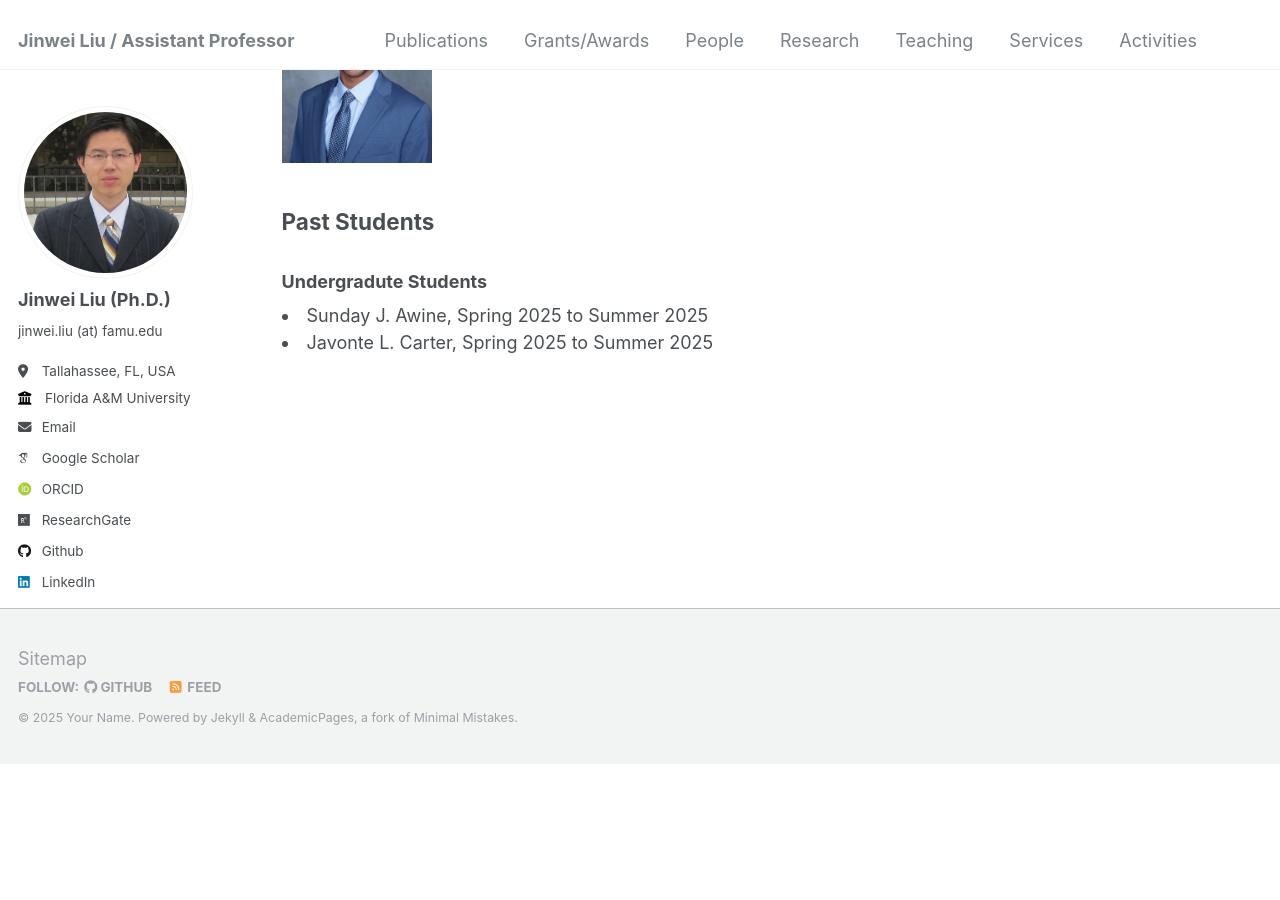
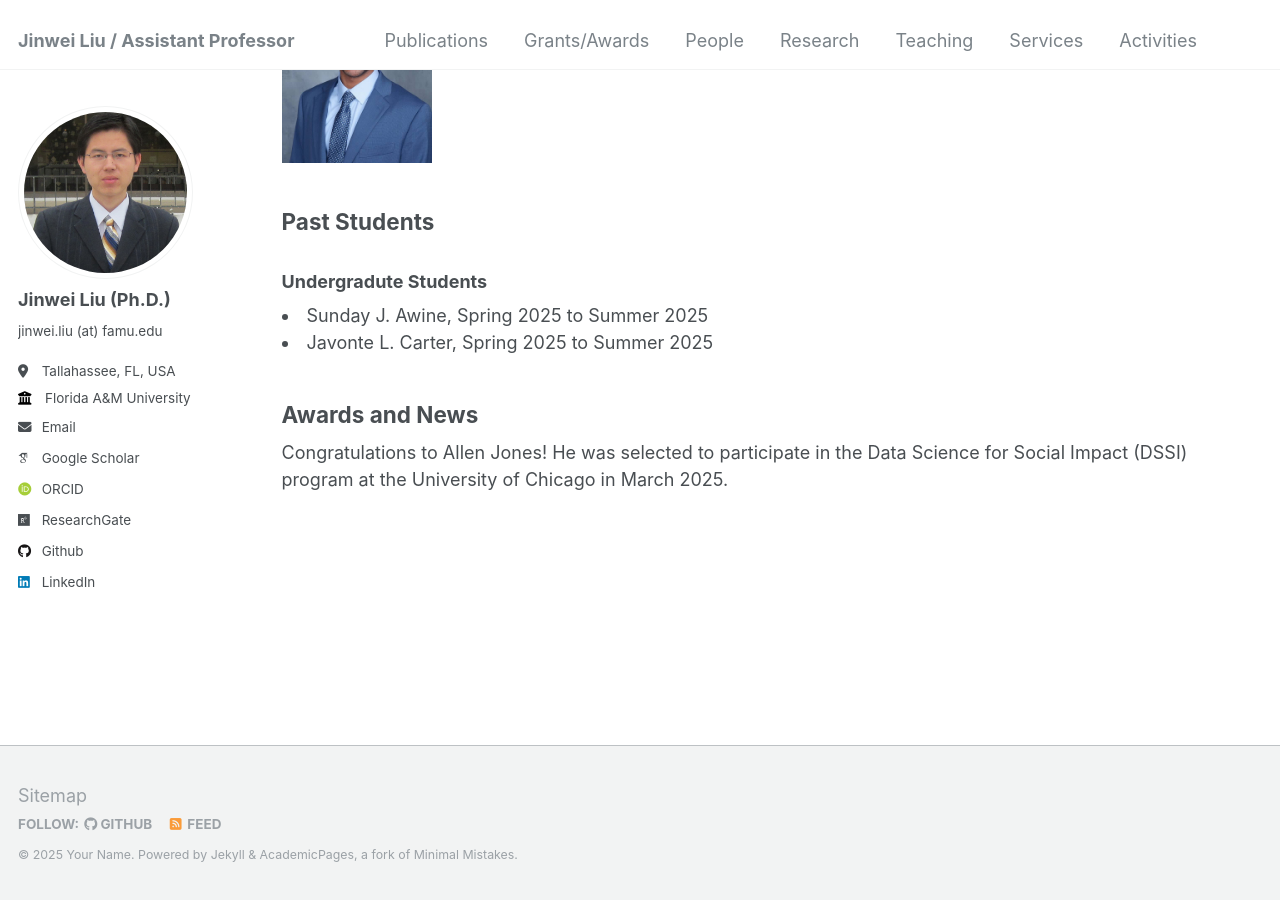
Before and after one commit to jinweiliucu/jinweiliucu.github.io, a Jekyll site: the page built from _pages/people.html, in a window 1280 px wide and 900 px high, scrolled down 536 px. Built offline with Jekyll 4.4.1, drawn with Linux system fonts in a browser that asks for light colours; some web fonts are replaced; before the commit the page ends 1299 px from its top, so only the background shows below that.

Commit message:
Update people.html

```diff
--- a/_pages/people.html
+++ b/_pages/people.html
@@ -41,3 +41,6 @@ author_profile: true
 	<!-- <img src="Sunday.jpg" alt="Sunday"> -->
 	<!-- <img src="photo/Sunday.jpg" alt="Sunday"> -->
 	<!-- <img src='./Sunday.jpg' alt='Sunday' width="400" height="300"> -->
+
+<h2 class="text-left">Awards and News</h2>
+Congratulations to Allen Jones! He was selected to participate in the Data Science for Social Impact (DSSI) program at the University of Chicago in March 2025.
```
